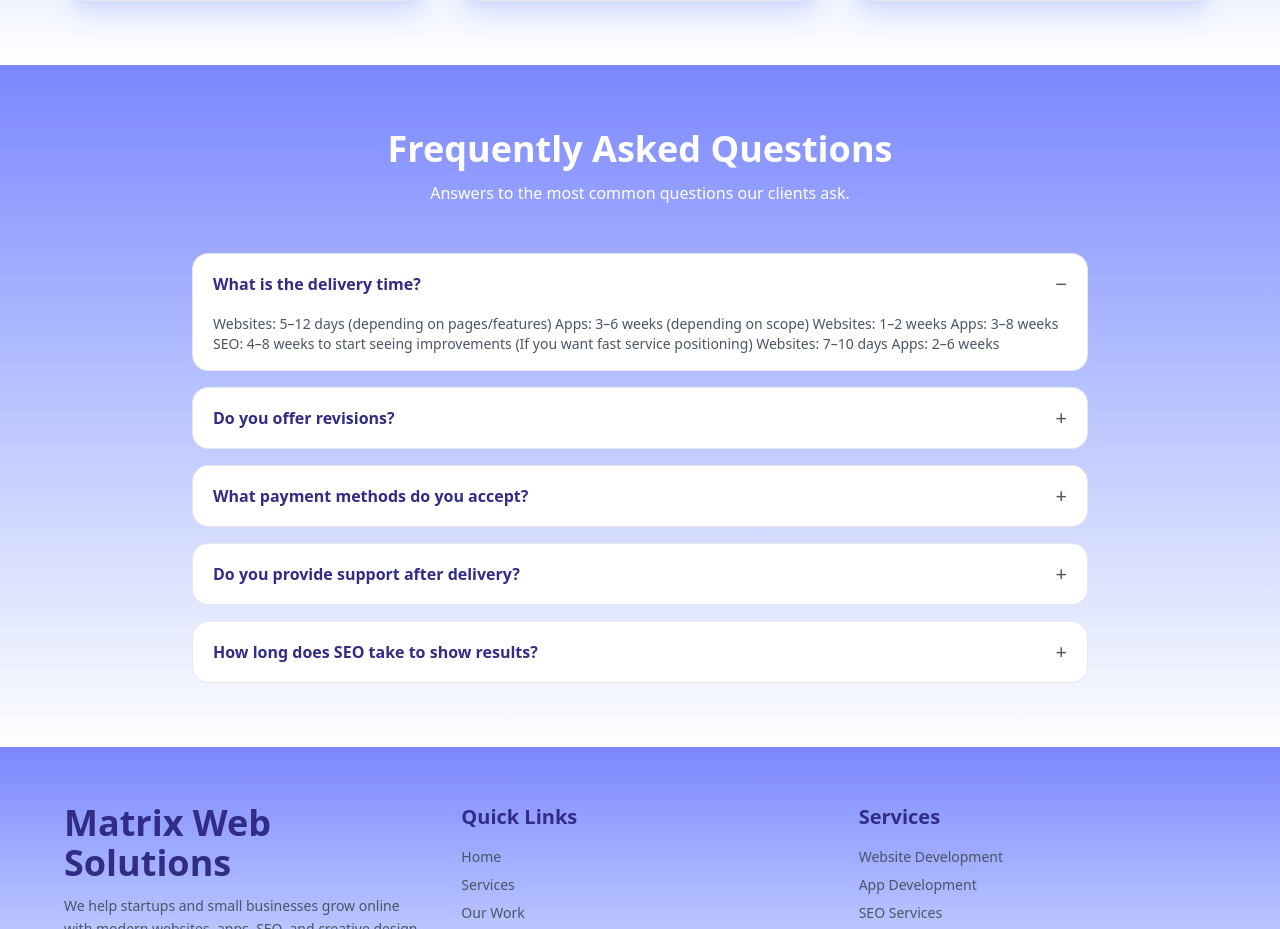
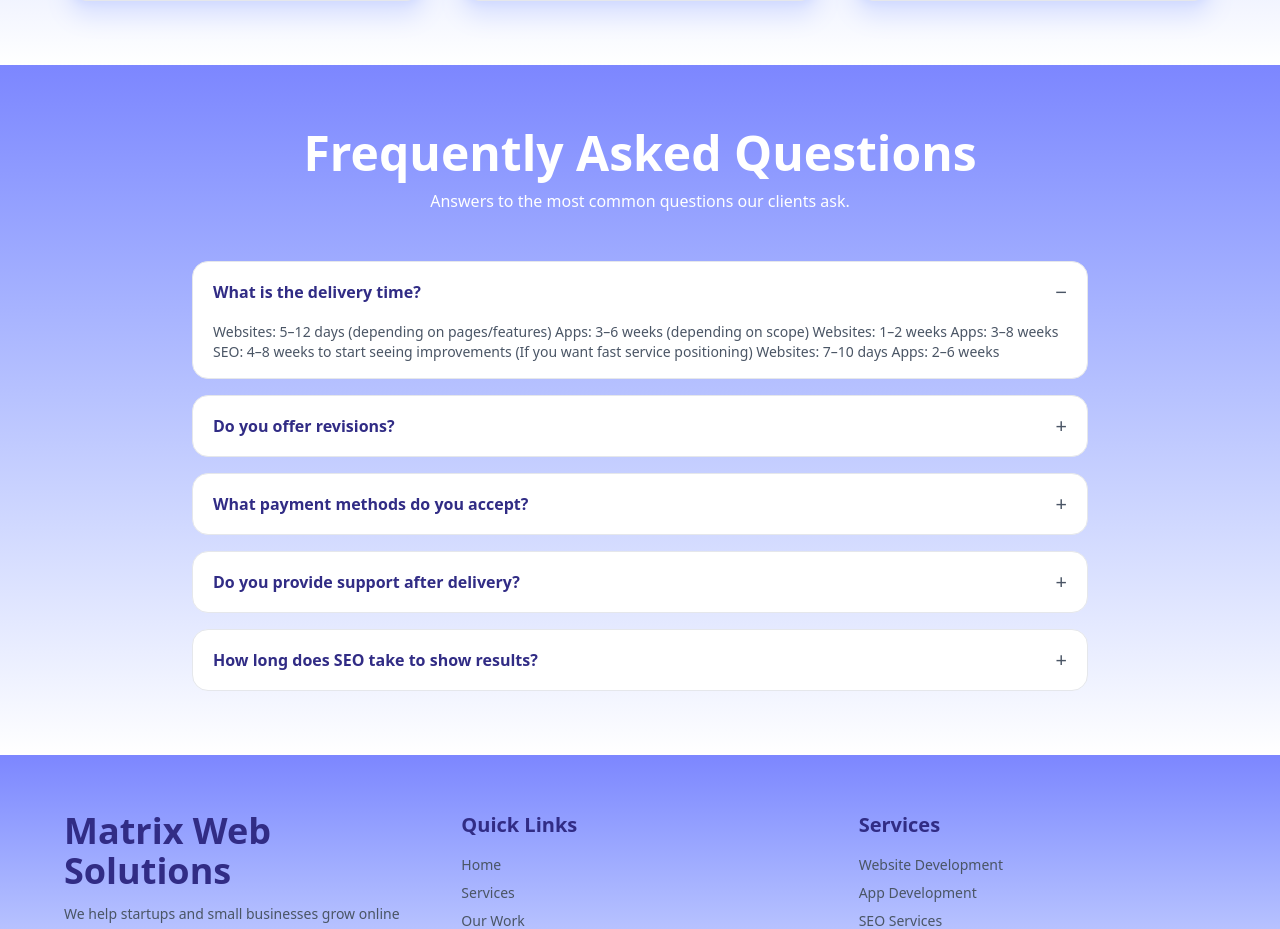
Before and after one commit to Kaleem362/matrix_web_solutions, a React (Vite) app: page / in a window 1280 px wide. Shown: the part 4822-5751 px from the top of the page. Built offline with nearby package versions, Linux system fonts and the light colour scheme.

Commit message:
improved the color consistency througout the sections of the whole website, next is planning about the effecient backend

```diff
--- a/Components/FAQSection.jsx
+++ b/Components/FAQSection.jsx
@@ -32,7 +32,7 @@ const FAQSection = () => {
         transition={{ duration: 0.6 }}
         className="max-w-6xl mx-auto text-center"
       >
-        <h2 className={`text-3xl sm:text-4xl font-extrabold font-poppins ${theme === "dark" ? "text-white" : "text-white"}`}>
+        <h2 className={`text-3xl sm:text-4xl md:text-5xl font-extrabold font-poppins ${theme === "dark" ? "text-white" : "text-white"}`}>
           Frequently Asked Questions
         </h2>
         <p className={`mt-3 text-sm sm:text-base max-w-2xl mx-auto ${theme === "dark" ? "text-white/70" : "text-white"}`}>
--- a/Components/PricingSection.jsx
+++ b/Components/PricingSection.jsx
@@ -78,7 +78,7 @@ const PricingSection = () => {
             <h3 className={`text-xl font-bold ${theme === "dark" ? "text-white" : "text-indigo-900"}`}>{plan.name}</h3>
             <p className={`mt-2 text-sm ${theme === "dark" ? "text-white/70" : "text-gray-600"}`}>{plan.desc}</p>
 
-            <p className="mt-5 text-3xl font-extrabold text-indigo-500">{plan.price}</p>
+            <p className={`mt-5 text-3xl font-extrabold ${theme === "dark" ? "text-white" : "text-indigo-500"}`}>{plan.price}</p>
 
             <ul className="mt-6 space-y-2 text-sm">
               {plan.features.map((f, idx) => (
```
